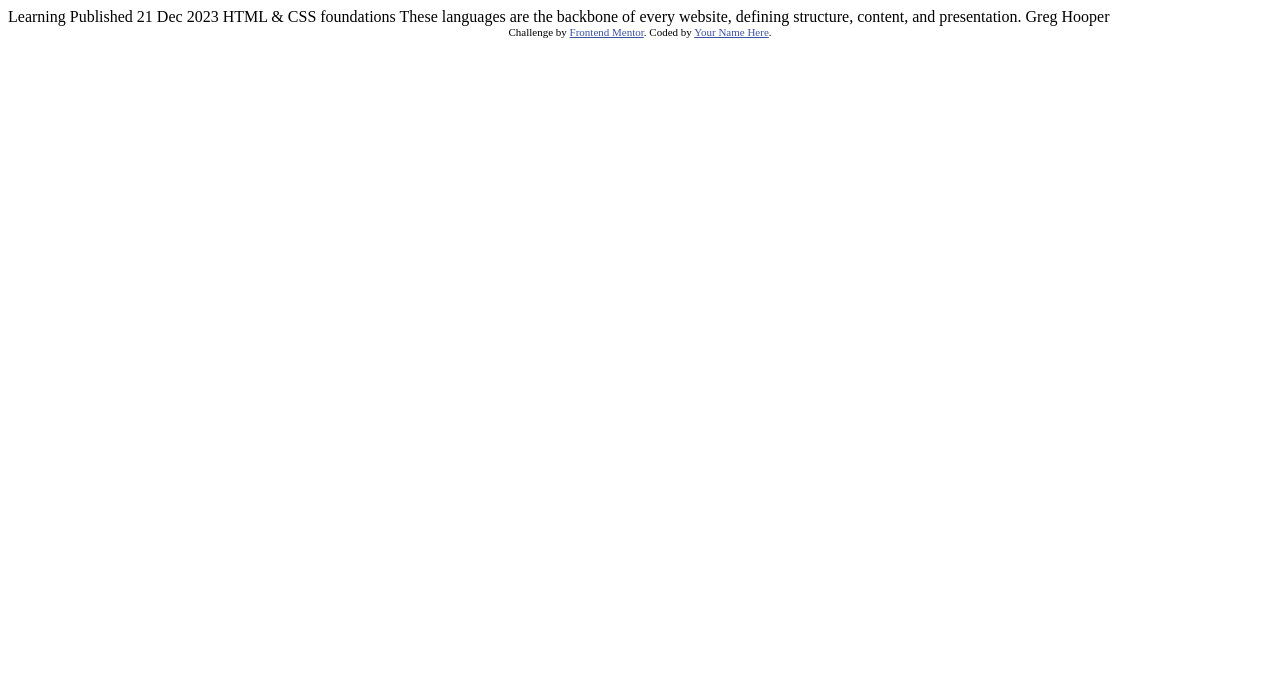
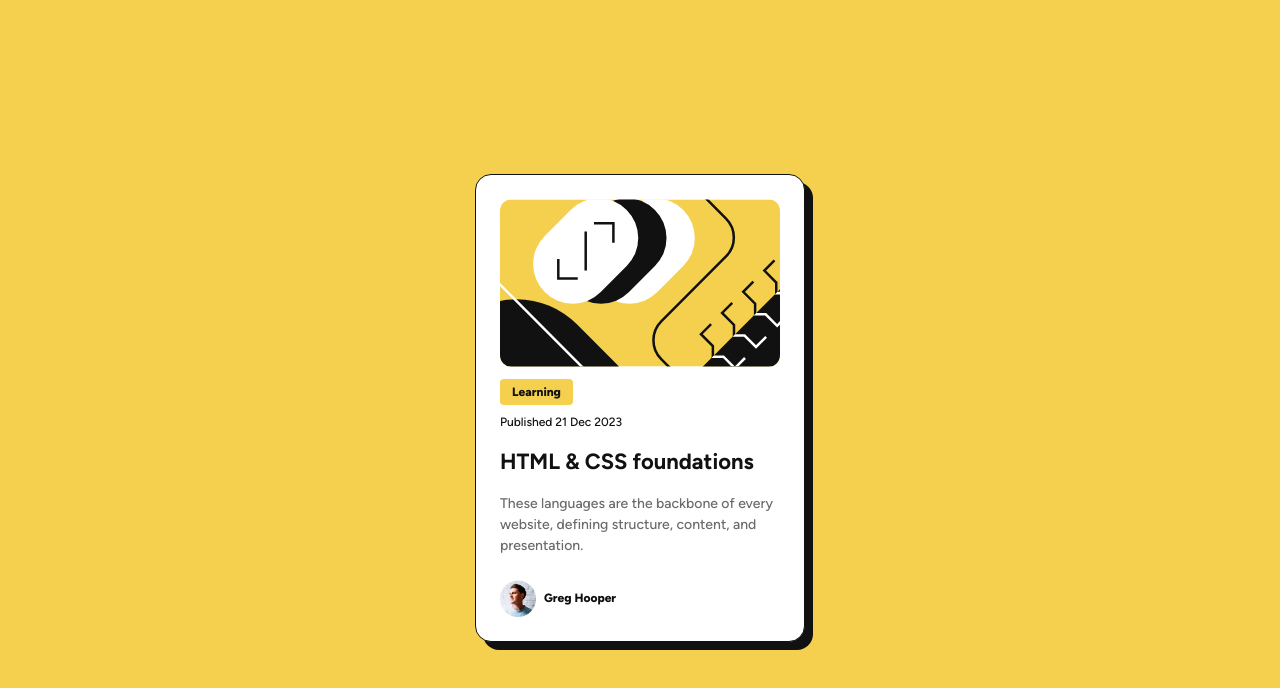
Before and after one commit to meg1502/blog-preview-card-main, a plain HTML site: page index.html in a window 1280 px wide. Drawn offline with Linux system fonts and the light colour scheme.

Commit message:
Added styles to match design documents

```diff
--- /dev/null
+++ b/assets/styles/main.css
@@ -0,0 +1,112 @@
+@font-face {
+  font-family: "Figtree";
+  src: url("../fonts/Figtree-VariableFont_wght.ttf")
+    format("truetype-variations");
+  font-weight: 100 900;
+  font-stretch: 75% 125%;
+
+  font-style: normal;
+}
+
+@font-face {
+  font-family: "Figtree";
+  src: url("../fonts/Figtree-Italic-VariableFont_wght.ttf")
+    format("truetype-variations");
+  font-weight: 100 900;
+  font-stretch: 75% 125%;
+  font-style: italic;
+}
+
+:root {
+    --color-yellow: #F4D04E;
+    --color-gray-950: #111111;
+    --color-gray-500: #6B6B6B;
+    --space-300: 24px;
+    --space-150: 12px;
+    --space-100: 8px;
+    --space-50: 4px;
+}
+
+.font-1 {
+    font-family: "Figtree", sans-serif;
+    font-weight: 700;
+    font-size: 22px;
+    line-height: 150%;
+    letter-spacing: 0;
+}
+
+.font-2 {
+    font-family: "Figtree", sans-serif;
+    font-weight: 500;
+    font-size: 14px;
+    line-height: 150%;
+    letter-spacing: 0;
+}
+
+.font-3 {
+    font-family: "Figtree", sans-serif;
+    font-weight: 500;
+    font-size: 12px;
+    line-height: 150%;
+    letter-spacing: 0;
+}
+
+.font-3-bold {
+    font-family: "Figtree", sans-serif;
+    font-weight: 800;
+    font-size: 12px;
+    line-height: 150%;
+    letter-spacing: 0;
+}
+
+.card {
+  background-color: white;
+  width: 280px;
+  padding: var(--space-200);
+  border-radius: 16px;
+  border-width: 1px;
+  border-style: solid;
+  border-color: var(--color-gray-950);
+  text-align: left;
+  box-shadow: var(--space-100) var(--space-100);
+  padding: var(--space-300);
+  color: var(--color-gray-950);
+}
+
+body {
+  display: flex;
+  justify-content: center;
+  align-items: center;
+  background-color: var(--color-yellow);
+  min-height: 100vh;
+}
+
+.article-preview {
+  object-fit: contain;
+  max-width: 100%;
+  border-radius: 12px;
+}
+
+.category-tag {
+  background-color: var(--color-yellow);
+  width: fit-content;
+  padding: var(--space-50) var(--space-150);
+  border-radius: 4px;
+  margin: var(--space-100) 0;
+}
+
+.article-info {
+  color: var(--color-gray-500)
+}
+
+.author {
+  margin-top: var(--space-300);
+  display: flex;
+  align-items: center;
+  gap: var(--space-100);
+}
+
+.author img {
+  width: 36px;
+  object-fit: contain;
+}
--- a/index.html
+++ b/index.html
@@ -5,30 +5,33 @@
   <meta name="viewport" content="width=device-width, initial-scale=1.0"> <!-- displays site properly based on user's device -->
 
   <link rel="icon" type="image/png" sizes="32x32" href="./assets/images/favicon-32x32.png">
-
+  <link rel="stylesheet" href="assets/styles/main.css">
   <title>Frontend Mentor | Blog preview card</title>
 
-  <!-- Feel free to remove these styles or customise in your own stylesheet 👍 -->
-  <style>
-    .attribution { font-size: 11px; text-align: center; }
-    .attribution a { color: hsl(228, 45%, 44%); }
-  </style>
 </head>
 <body>
+<main class="card">
+  <img class="article-preview" alt="article-img" src="assets/images/illustration-article.svg" />
 
-  Learning
+  <div class="category-tag font-3-bold">
+    Learning
+  </div>
 
-  Published 21 Dec 2023
-
-  HTML & CSS foundations
-
+  <div class="date-info font-3">
+    Published 21 Dec 2023
+  </div>
+  <h1 class="font-1">
+   HTML & CSS foundations
+  </h1>
+  <div class="article-info font-2">
   These languages are the backbone of every website, defining structure, content, and presentation.
-
+  </div>
+<div class="author font-3-bold">
+  <img class="author-profile" alt="author-img" src="assets/images/image-avatar.webp" />
+  <span>
   Greg Hooper
-
-  <div class="attribution">
-    Challenge by <a href="https://www.frontendmentor.io?ref=challenge" target="_blank">Frontend Mentor</a>.
-    Coded by <a href="#">Your Name Here</a>.
-  </div>
+  </span>
+</div>
+</main>
 </body>
 </html>
```
